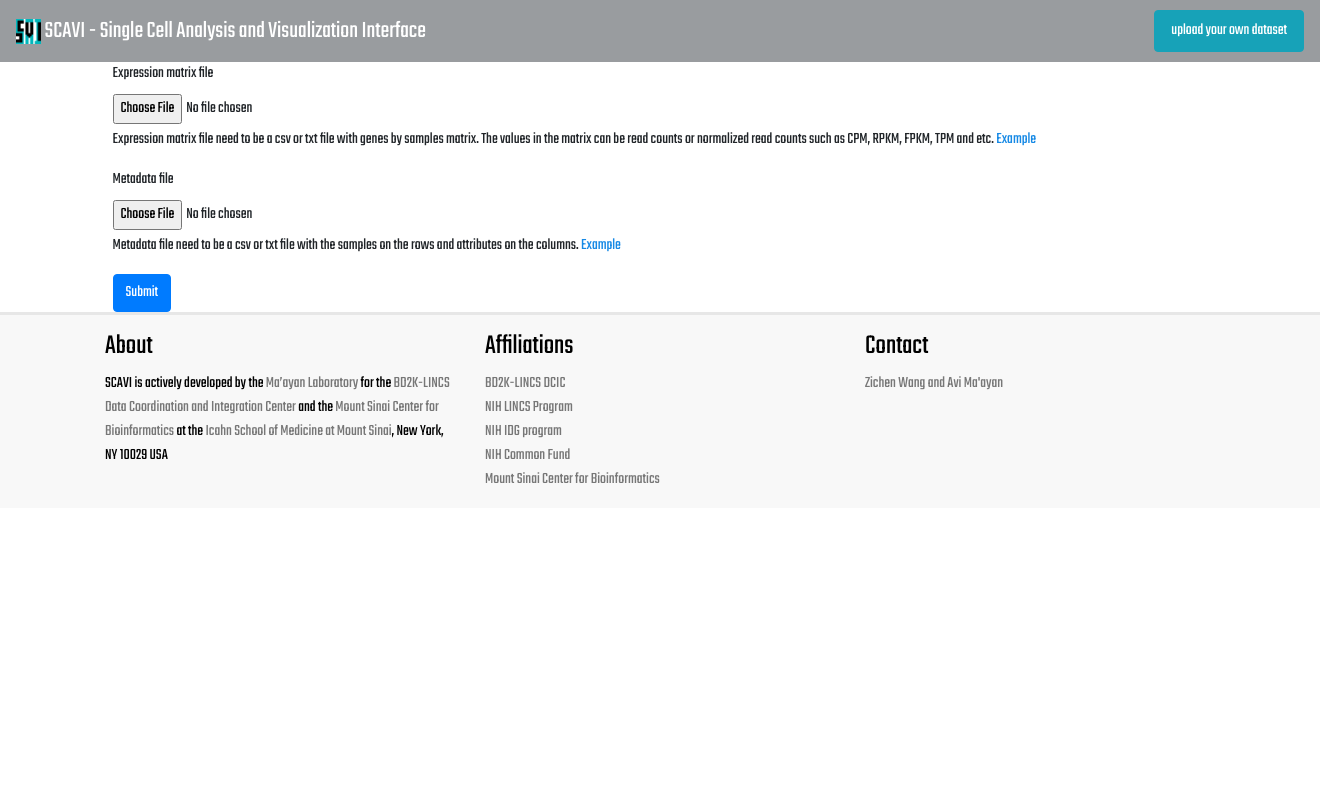
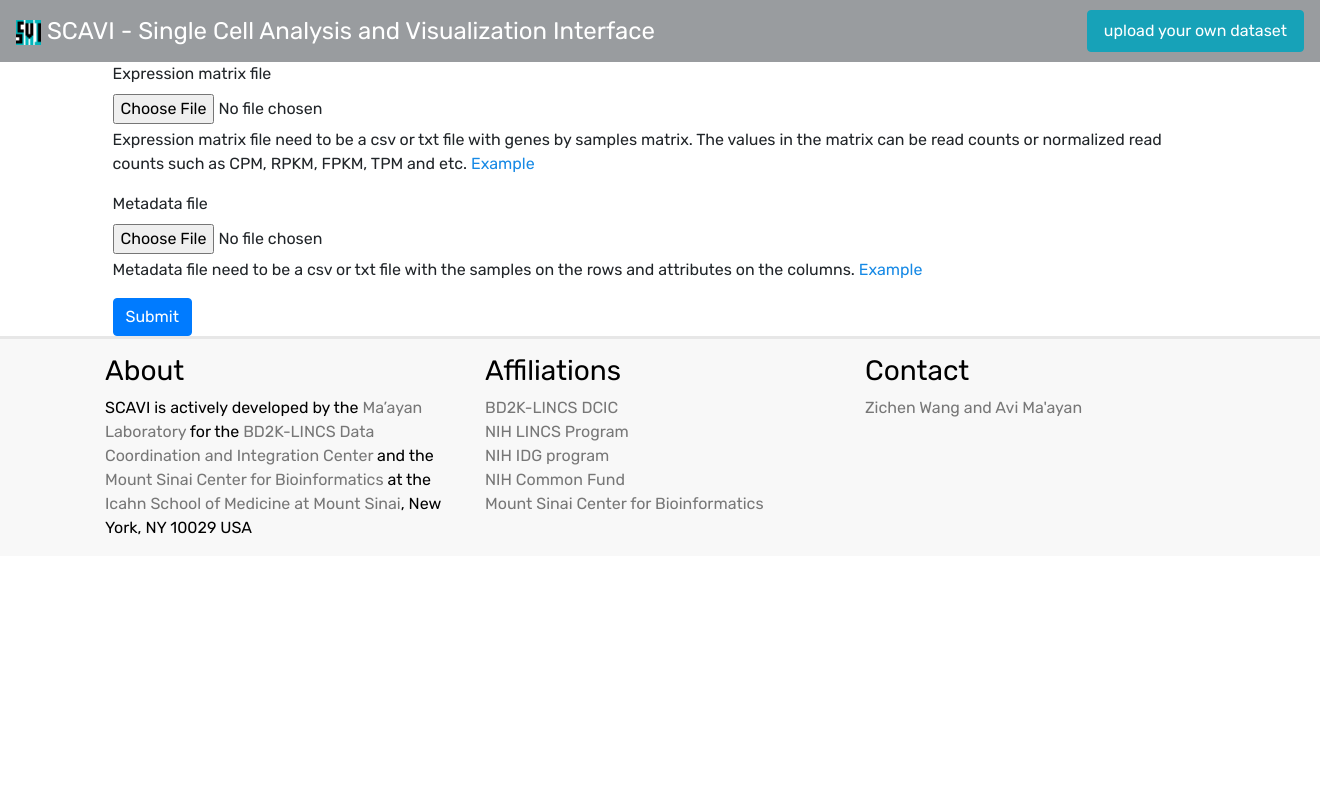
Before and after one commit to MaayanLab/scAVI, a Python web app: template templates/upload.html in a window 1320 px wide; the page is wider, and only the part inside the window is pictured. Run offline with Jinja, Linux system fonts and the light colour scheme; the template is opened without the code that fills it, so the values that code supplies are empty; some libraries are stand-ins or nearby versions.

Commit message:
Switched fonts to Rubik

```diff
--- a/static/css/main.css
+++ b/static/css/main.css
@@ -5,7 +5,7 @@ body {
 	margin: 0;
 	padding: 0;
 	position: relative;
-	font-family: 'Teko', sans-serif;
+	font-family: 'Rubik', sans-serif;
 	font-size: 16px;
 }
 canvas { width: 100%; height: 100% }
@@ -100,7 +100,7 @@ text.legendTitle{
 #header a {
   border: none;
   color: black;
-  font-family: 'Teko', sans-serif;
+  font-family: 'Rubik', sans-serif;
   font-weight: 200;
   text-decoration: none;
   text-transform: uppercase;
@@ -151,7 +151,7 @@ text.legendTitle{
 #header form button {
   border: none;
   background-color: transparent;
-  font-family: 'Teko', sans-serif;
+  font-family: 'Rubik', sans-serif;
   font-weight: 200;
   text-transform: uppercase;
 }
@@ -178,7 +178,7 @@ text.legendTitle{
 #footer li,
 #footer p {
   color: black;
-  font-family: 'Teko', sans-serif;
+  font-family: 'Rubik', sans-serif;
   font-size: 16px;
   font-weight: 100;
 }
--- a/static/js/scatterPlot.js
+++ b/static/js/scatterPlot.js
@@ -832,7 +832,7 @@ var Scatter3dView = Backbone.View.extend({
 			// add text canvas
 			var textCanvas = this.makeTextCanvas( geometry.attributes.label.array[idx],
 			    pointPosition.x, pointPosition.y, pointPosition.z,
-			    { fontsize: 24, fontface: "arial, sans-serif", textColor: {r:0, g:0, b:0, a:0.8} });
+			    { fontsize: 24, fontface: "'Rubik', sans-serif", textColor: {r:0, g:0, b:0, a:0.8} });
 
 			textCanvas.id = "text-label"
 			this.container.appendChild(textCanvas);
--- a/templates/base.html
+++ b/templates/base.html
@@ -13,7 +13,7 @@
     <link rel="stylesheet" type="text/css" href="https://cdnjs.cloudflare.com/ajax/libs/bootstrap-select/1.13.0-beta/css/bootstrap-select.min.css">
     <link rel="stylesheet" type="text/css" href="node_modules/datatables.net-bs4/css/dataTables.bootstrap4.css">
     <script defer src="https://use.fontawesome.com/releases/v5.0.10/js/all.js" integrity="sha384-slN8GvtUJGnv6ca26v8EzVaR9DC58QEwsIk9q1QXdCU8Yu8ck/tL/5szYlBbqmS+" crossorigin="anonymous"></script>
-    <link href="https://fonts.googleapis.com/css?family=Teko" rel="stylesheet">
+    <link href="https://fonts.googleapis.com/css?family=Rubik" rel="stylesheet">
 
     <link rel="stylesheet" type="text/css" href="css/main.css">
   </head>
```
